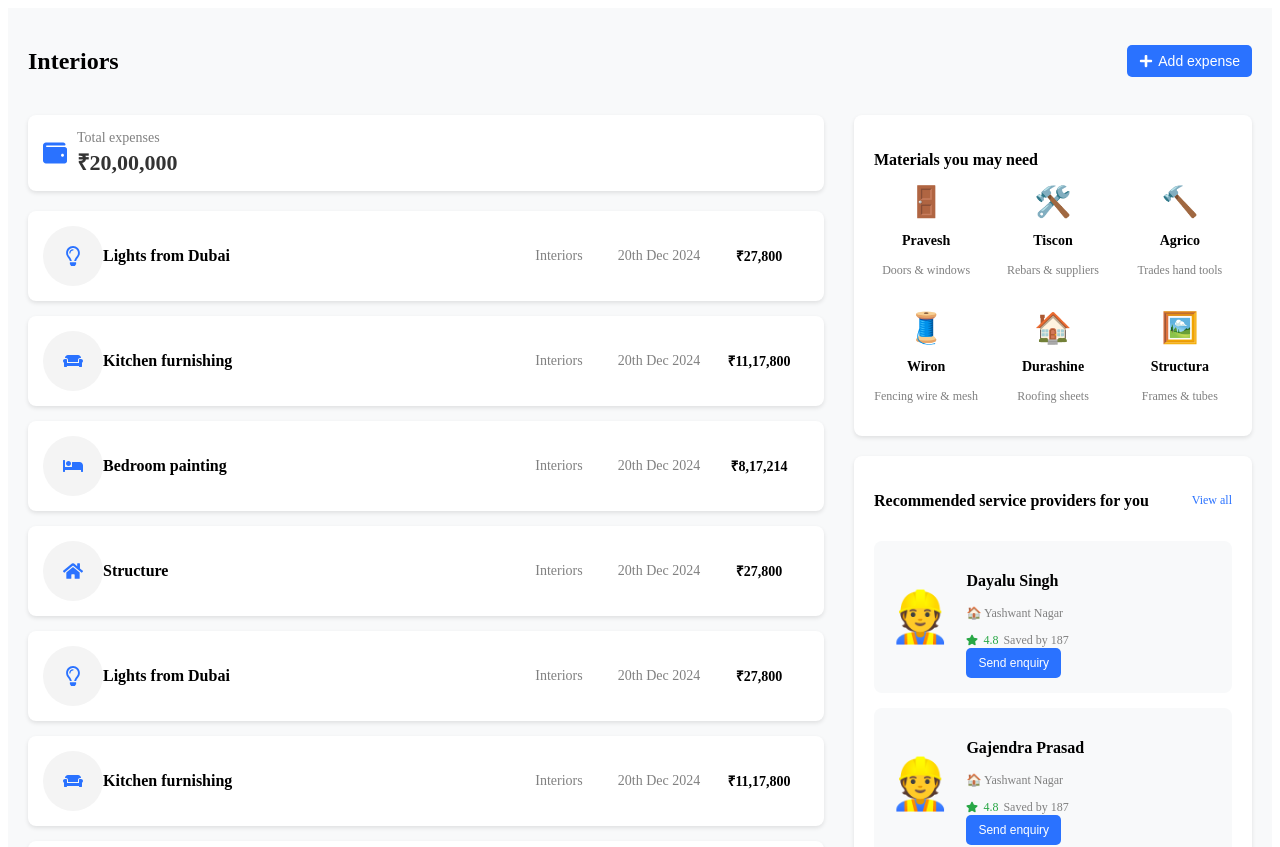
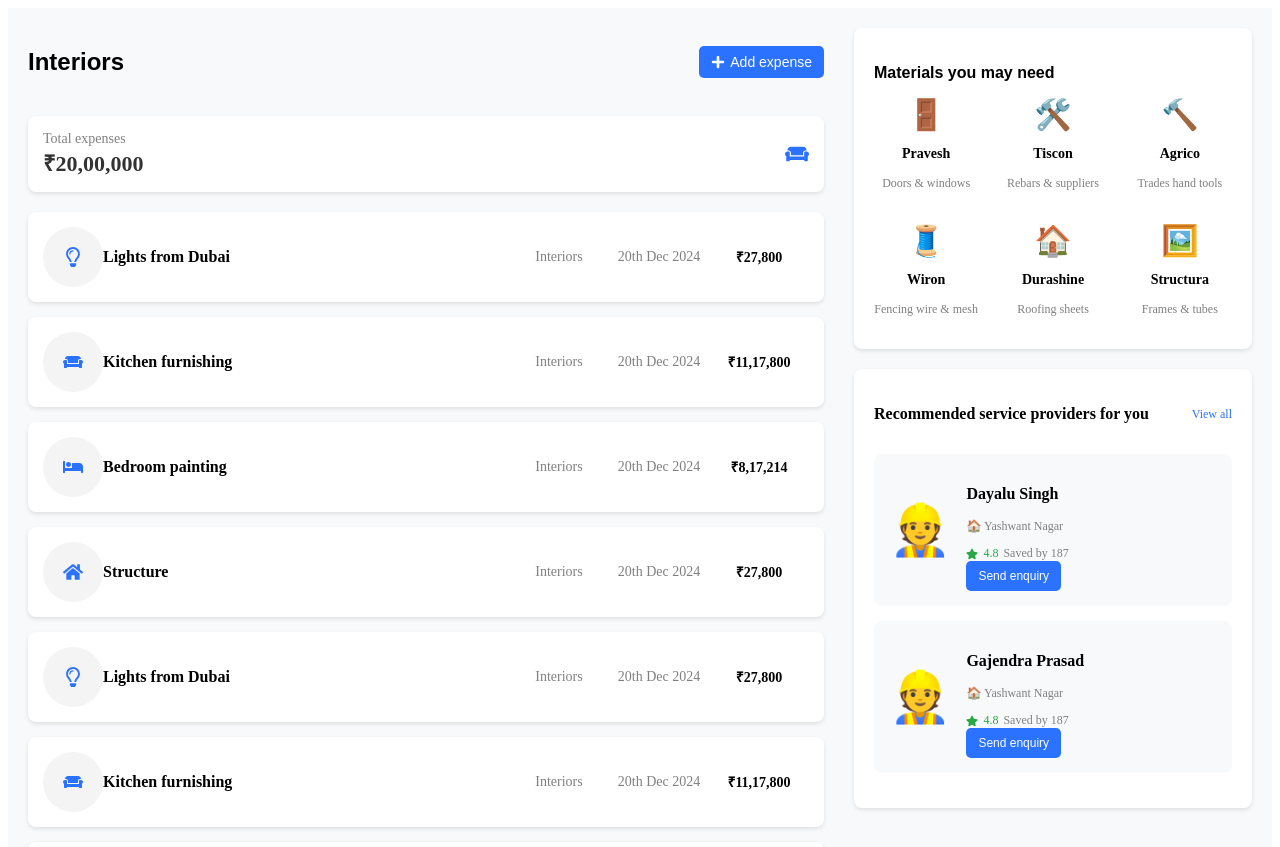
Before and after one commit to Mugdhashrivastava/tata-components, a React (Vite) app in the folder interiors-page/: page / in a window 1280 px wide. Shown: the top 847 px of the page. Built offline with nearby package versions, Linux system fonts and the light colour scheme.

Commit message:
interior designer mugzz

```diff
--- a/interiors-page/src/Interiors.css
+++ b/interiors-page/src/Interiors.css
@@ -12,11 +12,13 @@
     justify-content: space-between;
     align-items: center;
     margin-bottom: 20px;
+
   }
 
   .interiors-title {
     font-size: 24px;
     font-weight: bold;
+    font-family: sans-serif;
   }
 
   .add-expense-btn {
@@ -60,6 +62,7 @@
     display: flex;
     align-items: center;
     gap: 10px;
+    justify-content: space-between;
   }
 
   .total-expenses-icon {
@@ -124,7 +127,7 @@
   .expense-amount {
     font-size: 14px;
     color: gray;
-    min-width: 100px; /* Adjusted width to fit content */
+    min-width: 100px;
     text-align: center;
   }
 
@@ -153,6 +156,7 @@
     font-size: 16px;
     font-weight: bold;
     margin-bottom: 15px;
+    font-family: sans-serif;
   }
 
   .materials-list {
@@ -284,7 +288,7 @@
     .expense-category,
     .expense-date,
     .expense-amount {
-      min-width: 80px; /* Slightly smaller width for smaller screens */
+      min-width: 80px;
     }
   }
 
@@ -294,7 +298,7 @@
     }
 
     .expense-card {
-      flex-wrap: wrap; /* Allow wrapping on very small screens */
+      flex-wrap: wrap;
       gap: 10px;
     }
 
@@ -305,7 +309,7 @@
     .expense-category,
     .expense-date,
     .expense-amount {
-      min-width: 50px; /* Even smaller width for very small screens */
-      text-align: left; /* Align left for better readability */
+      min-width: 50px;
+      text-align: left;
     }
   }
--- a/interiors-page/src/Interiors.jsx
+++ b/interiors-page/src/Interiors.jsx
@@ -31,7 +31,13 @@ const Interiors = () => {
 
   return (
     <div className="interiors-container">
-      {/* Header */}
+
+      {/* Main Content */}
+      <div className="main-content">
+        {/* Left Section (Total Expenses, Expenses List) */}
+        <div className="left-section">
+          {/* Total Expenses */}
+            {/* Header */}
       <div className="header">
         <h2 className="interiors-title">Interiors</h2>
         <button className="add-expense-btn">
@@ -39,18 +45,14 @@ const Interiors = () => {
         </button>
       </div>
 
-      {/* Main Content */}
-      <div className="main-content">
-        {/* Left Section (Total Expenses, Expenses List) */}
-        <div className="left-section">
-          {/* Total Expenses */}
           <div className="total-expenses">
             <div className="total-expenses-info">
-              <FaWallet className="total-expenses-icon" />
+
               <div>
                 <p>Total expenses</p>
                 <h3>₹20,00,000</h3>
               </div>
+              <FaCouch className="total-expenses-icon" />
             </div>
           </div>
 
@@ -74,7 +76,7 @@ const Interiors = () => {
         <div className="right-sidebar">
           {/* Materials Section */}
           <div className="materials-section">
-            <h3>Materials you may need</h3>
+            <h3 className="materials-title">Materials you may need</h3>
             <div className="materials-list">
               {materials.map((material, index) => (
                 <div className="material-item" key={index}>
```
